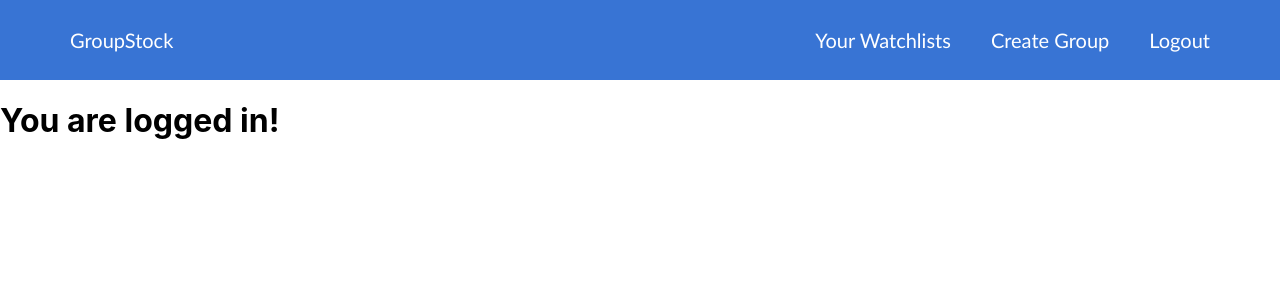
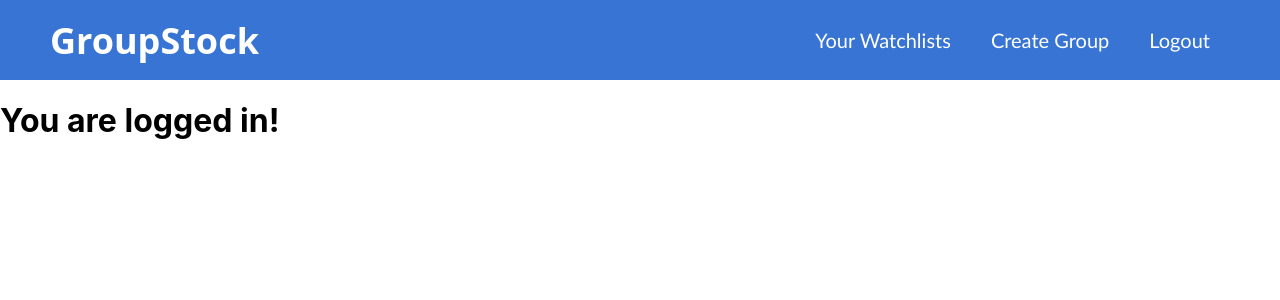
Before and after one commit to williamdjting/372-finalproject, a React (Create React App) app in the folder client/: page /dashboard4 in a window 1280 px wide. Shown: the top 300 px of the page. Built offline with nearby package versions, Linux system fonts and the light colour scheme; no server answers.

Commit message:
change href for groupstock logo

```diff
--- a/client/src/pages/accessories/NavBar.js
+++ b/client/src/pages/accessories/NavBar.js
@@ -6,7 +6,7 @@ const NavBar = () => {
     return (
 
         <div className="nav">
-            <p className="logo"><a href="/dashboard2">GroupStock</a></p>
+            <p className="logo"><a href="/dashboard2"/>GroupStock</p>
 
             <ul>
                 <li>
--- a/client/src/stylesheets/navbar.css
+++ b/client/src/stylesheets/navbar.css
@@ -53,5 +53,7 @@
   font-weight: 800;
   color: white;
   font-size: bold;
+  font-size: 36px;
   font-family: 'Sans';
+  margin-bottom: 75px;
 }
```
